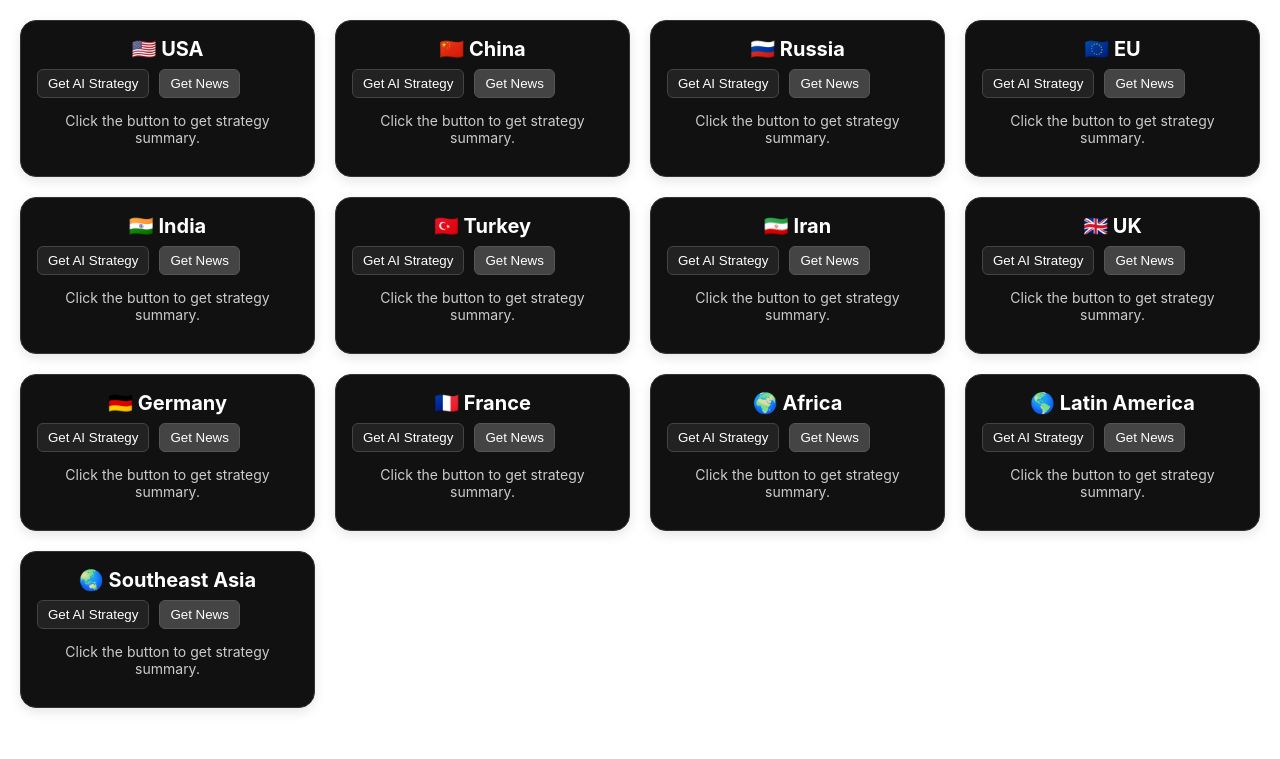
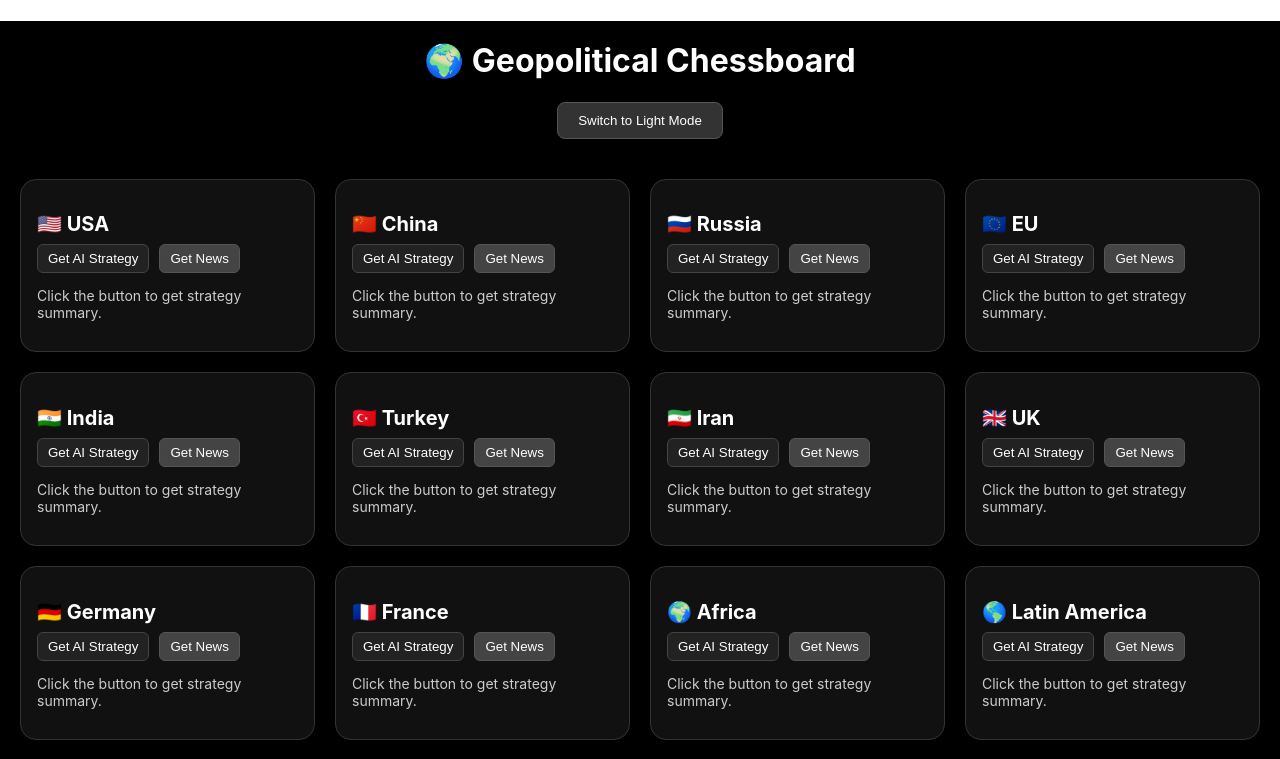
Before and after one commit to Solvanta/geopolitical-chess, a React (Create React App) app: page / in a window 1280 px wide. Shown: the top 759 px of the page. Built offline with nearby package versions, Linux system fonts and the light colour scheme; the HTML template or start-up script is replaced by a standard one.

Commit message:
🎨 Added dark mode toggle to App.js

```diff
--- a/src/App.js
+++ b/src/App.js
@@ -1,10 +1,40 @@
-import './App.css';
-import GeopoliticalChessboard from './GeopoliticalChessboard';
+import { useState } from "react";
+import GeopoliticalChessboard from "./GeopoliticalChessboard";
 
 function App() {
+  const [darkMode, setDarkMode] = useState(true); // default: dark
+
   return (
-    <div className="App">
-      <GeopoliticalChessboard darkMode={true} />
+    <div
+      style={{
+        backgroundColor: darkMode ? "#000" : "#f0f0f0",
+        color: darkMode ? "#fff" : "#000",
+        minHeight: "100vh",
+        transition: "all 0.3s ease",
+      }}
+    >
+      <h1 style={{ textAlign: "center", paddingTop: "20px" }}>
+        🌍 Geopolitical Chessboard
+      </h1>
+
+      <div style={{ textAlign: "center", marginBottom: "20px" }}>
+        <button
+          onClick={() => setDarkMode(!darkMode)}
+          style={{
+            padding: "10px 20px",
+            backgroundColor: darkMode ? "#333" : "#ddd",
+            color: darkMode ? "#fff" : "#000",
+            border: "1px solid",
+            borderColor: darkMode ? "#555" : "#aaa",
+            borderRadius: "8px",
+            cursor: "pointer",
+          }}
+        >
+          Switch to {darkMode ? "Light" : "Dark"} Mode
+        </button>
+      </div>
+
+      <GeopoliticalChessboard darkMode={darkMode} />
     </div>
   );
 }
```
